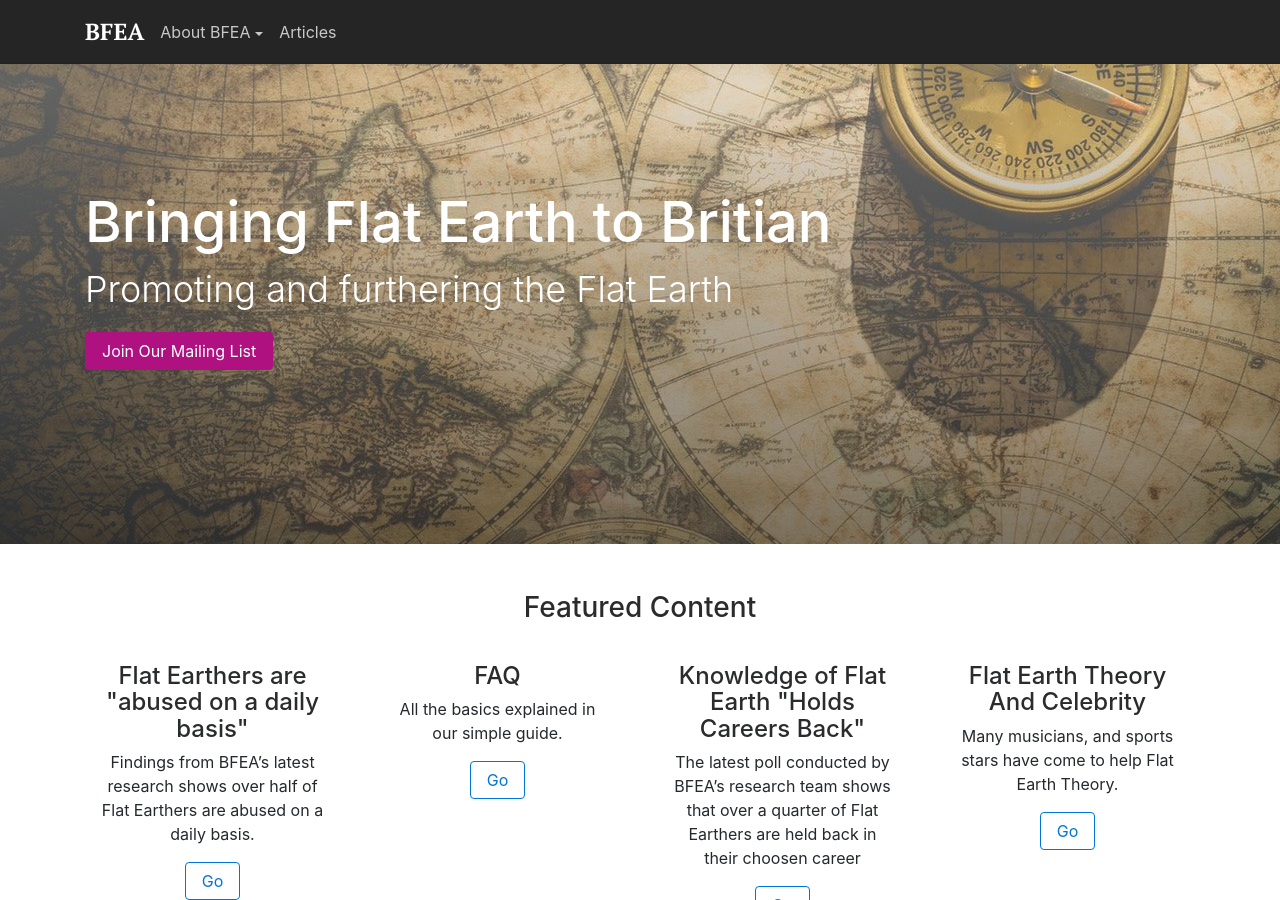
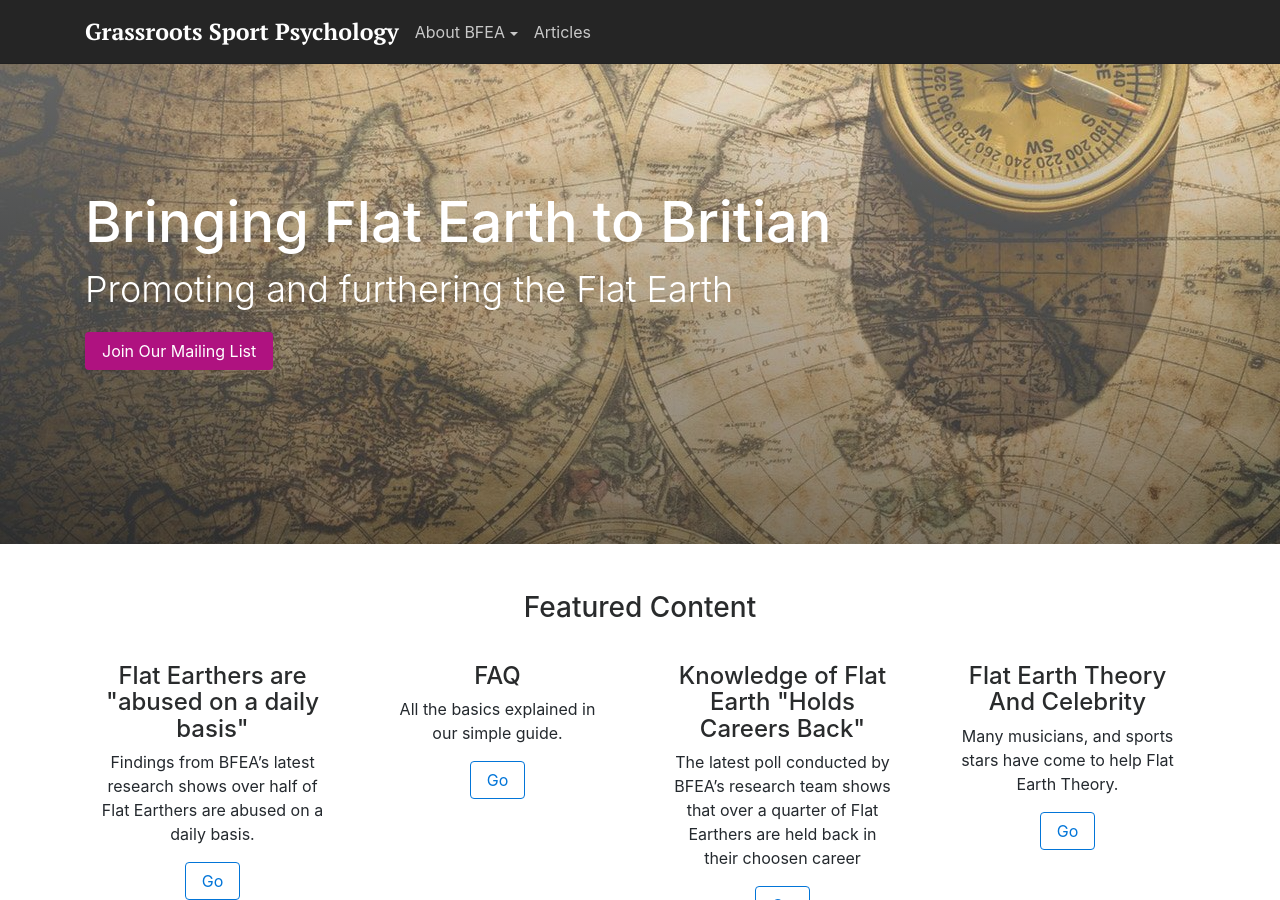
Before and after one commit to krussll/etsysimplicity, a Jekyll site: the page built from index.md, in a window 1280 px wide and 900 px high. Built offline with Jekyll 4.4.1, drawn with Linux system fonts in a browser that asks for light colours; nearby versions of some CDN libraries.

Commit message:
Update _config.yml

```diff
--- a/_config.yml
+++ b/_config.yml
@@ -1,7 +1,7 @@
 permalink: /articles/:title
-name: BFEA
-url: http://www.bfea.co.uk
-google_analytics: UA-86474387-2
+name: Grassroots Sport Psychology
+url: https://krussll.github.io/sportpsy/
+google_analytics:
 
 nav-background: #B40604
 nav-font: #fff
```
